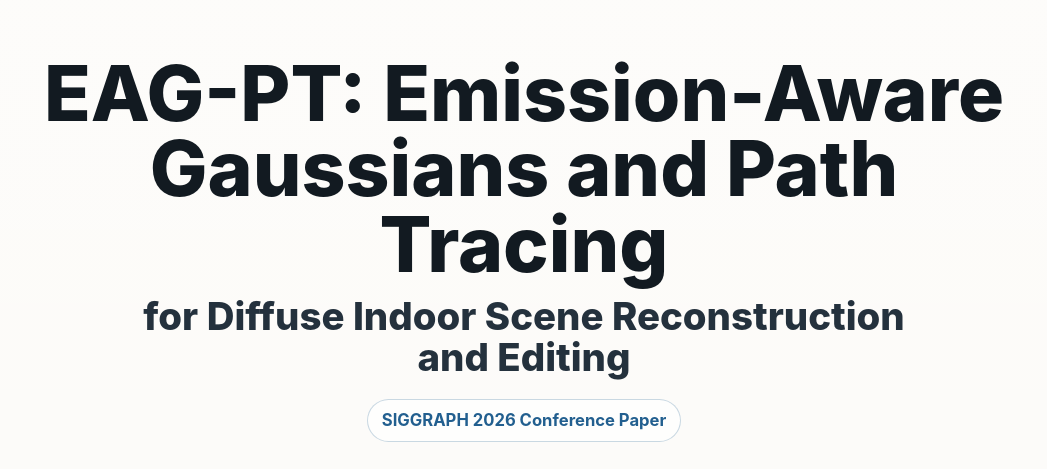
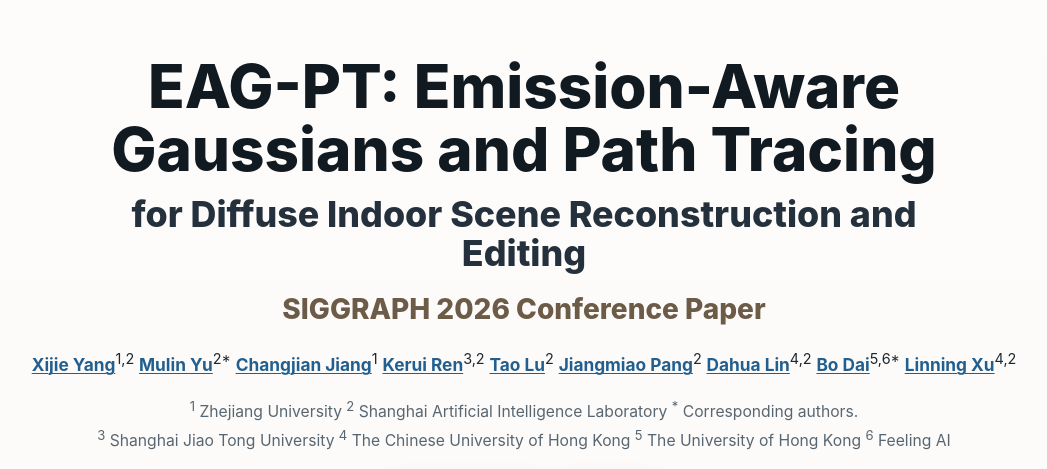
Before and after one commit to EAG-PT/EAG-PT.github.io, a React (Vite) app: page / in a window 1280 px wide. Shown: the top 469 px of the page, without its empty margins (116-1163 px from the left). Built offline with nearby package versions, Linux system fonts and the light colour scheme.

Commit message:
better style; add dark mode

```diff
--- a/src/App.css
+++ b/src/App.css
@@ -18,19 +18,20 @@ p {
 
 h1 {
   color: #121a21;
-  font-size: clamp(2.35rem, 6vw, 5.9rem);
-  line-height: 0.98;
+  font-size: clamp(2rem, 4.7vw, 4.55rem);
+  line-height: 1.04;
   font-weight: 850;
-  max-width: 1000px;
+  max-width: 920px;
   margin: 0 auto;
 }
 
 h2 {
   color: #24313d;
-  font-size: clamp(1.45rem, 3vw, 2.65rem);
+  font-size: clamp(1.5rem, 2.8vw, 2.55rem);
   line-height: 1.08;
   font-weight: 760;
   margin: 56px 0 18px;
+  text-align: center;
 }
 
 .hero h2 {
@@ -40,20 +41,18 @@ h2 {
 
 h3 {
   color: #51606b;
-  font-size: clamp(1.05rem, 2vw, 1.35rem);
+  font-size: clamp(1.25rem, 2.3vw, 1.75rem);
   line-height: 1.25;
   margin: 36px 0 14px;
+  text-align: center;
 }
 
 .venue {
-  display: inline-block;
   margin-top: 20px;
-  padding: 8px 14px;
-  border: 1px solid rgba(34, 95, 143, 0.24);
-  border-radius: 999px;
-  color: #225f8f;
-  background: rgba(255, 255, 255, 0.62);
-  font-weight: 700;
+  color: #6b5b47;
+  font-size: clamp(1.25rem, 2.4vw, 1.75rem);
+  font-weight: 800;
+  line-height: 1.18;
 }
 
 p {
@@ -124,7 +123,7 @@ video {
 }
 
 video {
-  max-width: 760px;
+  max-width: 540px;
 }
 
 details {
@@ -184,3 +183,57 @@ code {
     padding: 16px;
   }
 }
+
+@media (prefers-color-scheme: dark) {
+  h1 {
+    color: #f5f1e8;
+  }
+
+  h2 {
+    color: #e7eef3;
+  }
+
+  h3 {
+    color: #c7d3da;
+  }
+
+  .venue {
+    color: #d9be8f;
+  }
+
+  .affiliations {
+    color: #aebbc4;
+  }
+
+  .links a {
+    border-color: rgba(143, 198, 236, 0.26);
+    color: #cde7f7;
+    background: rgba(31, 42, 50, 0.84);
+    box-shadow: 0 10px 26px rgba(0, 0, 0, 0.26);
+  }
+
+  .links a:hover {
+    border-color: rgba(242, 180, 157, 0.34);
+    color: #f2b49d;
+  }
+
+  img,
+  video {
+    background: #06090d;
+    box-shadow: 0 18px 44px rgba(0, 0, 0, 0.42);
+  }
+
+  details,
+  code {
+    border-color: rgba(199, 211, 218, 0.16);
+    background: rgba(26, 36, 43, 0.78);
+  }
+
+  summary {
+    color: #cde7f7;
+  }
+
+  code {
+    color: #edf2f5;
+  }
+}
--- a/src/index.css
+++ b/src/index.css
@@ -1,6 +1,7 @@
 :root {
   color: #1d2730;
   background: #f6f2ea;
+  color-scheme: light dark;
   font-family:
     Inter, ui-sans-serif, system-ui, -apple-system, BlinkMacSystemFont,
     "Segoe UI", sans-serif;
@@ -37,3 +38,24 @@ a {
 a:hover {
   color: #8d3d2c;
 }
+
+@media (prefers-color-scheme: dark) {
+  :root {
+    color: #e8edf0;
+    background: #10161b;
+  }
+
+  body {
+    background:
+      linear-gradient(180deg, rgba(49, 62, 69, 0.44), rgba(16, 22, 27, 0)),
+      #10161b;
+  }
+
+  a {
+    color: #8fc6ec;
+  }
+
+  a:hover {
+    color: #f2b49d;
+  }
+}
```
